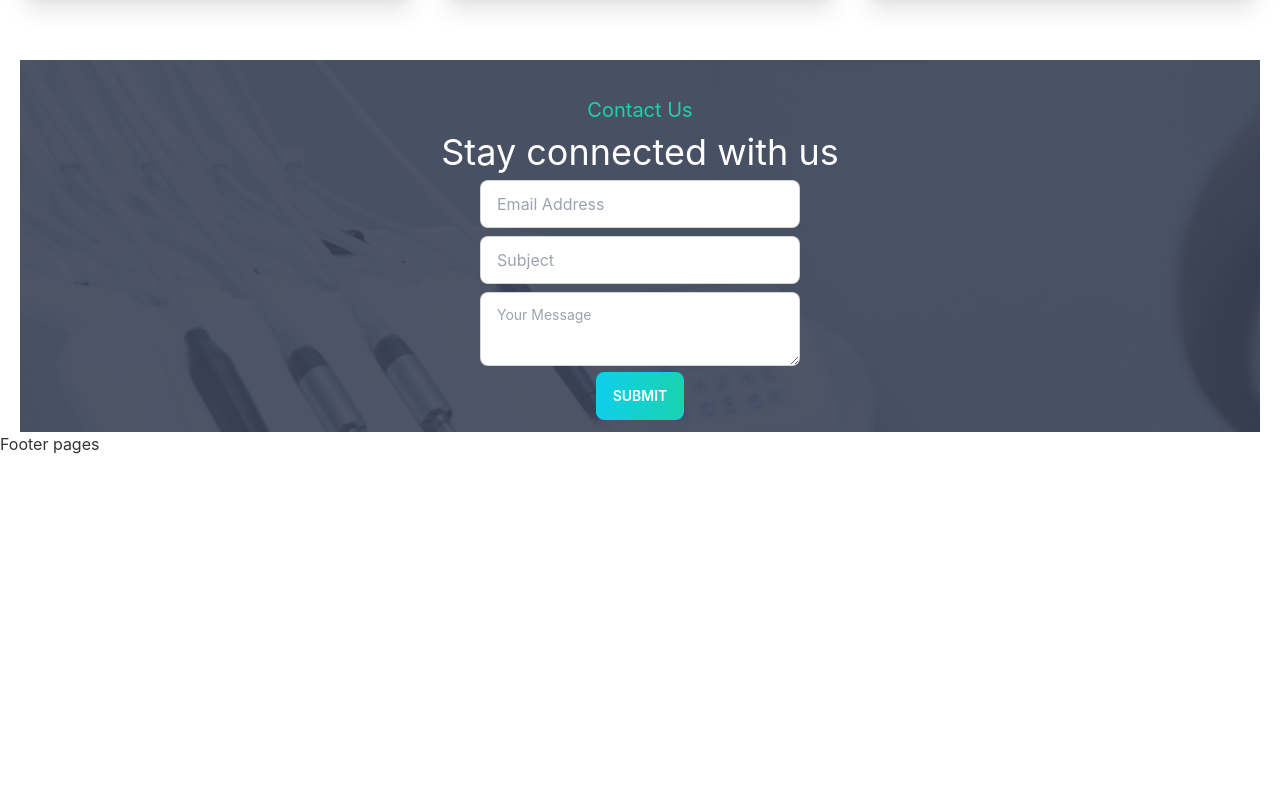
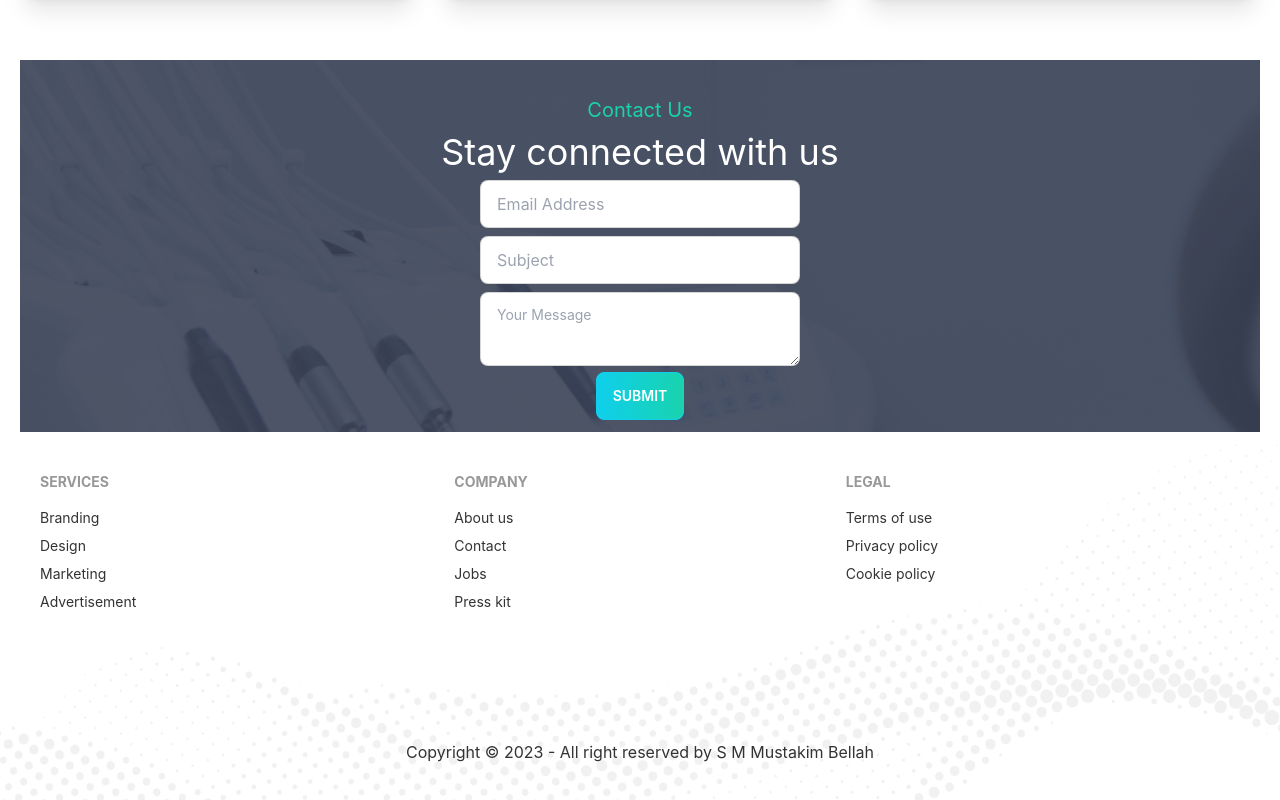
Before and after one commit to mustakimbellah/doctors-portal-client, a React (Create React App) app: page / in a window 1280 px wide. Shown: the part 2700-3500 px from the top of the page. Before the commit the page ends 3156 px from the top, so only its background shows below. Built offline with nearby package versions, Linux system fonts and the light colour scheme.

Commit message:
footer section added

```diff
--- a/src/Pages/Shared/Footer/Footer.js
+++ b/src/Pages/Shared/Footer/Footer.js
@@ -1,10 +1,41 @@
 import React from 'react';
+import { Link } from 'react-router-dom';
+import footer from '../../../assets/images/footer.png'
 
 const Footer = () => {
     return (
-        <div>
-            <h2>Footer pages</h2>
-        </div>
+        <footer
+            style={{
+                background: `url(${footer})`,
+                backgroundSize: 'cover'
+            }}
+            className="p-10 ">
+            <div className='footer '>
+                <div>
+                    <span className="footer-title">Services</span>
+                    <Link to="/" className="link link-hover">Branding</Link>
+                    <Link to="/" className="link link-hover">Design</Link>
+                    <Link to="/" className="link link-hover">Marketing</Link>
+                    <Link to="/" className="link link-hover">Advertisement</Link>
+                </div>
+                <div>
+                    <span className="footer-title">Company</span>
+                    <Link to="/" className="link link-hover">About us</Link>
+                    <Link to="/" className="link link-hover">Contact</Link>
+                    <Link to="/" className="link link-hover">Jobs</Link>
+                    <Link to="/" className="link link-hover">Press kit</Link>
+                </div>
+                <div>
+                    <span className="footer-title">Legal</span>
+                    <Link to="/" className="link link-hover">Terms of use</Link>
+                    <Link to="/" className="link link-hover">Privacy policy</Link>
+                    <Link to="/" className="link link-hover">Cookie policy</Link>
+                </div>
+            </div>
+            <div className='text-center mt-32'>
+                <p>Copyright © 2023 - All right reserved by S M Mustakim Bellah</p>
+            </div>
+        </footer>
     );
 };
 
```
